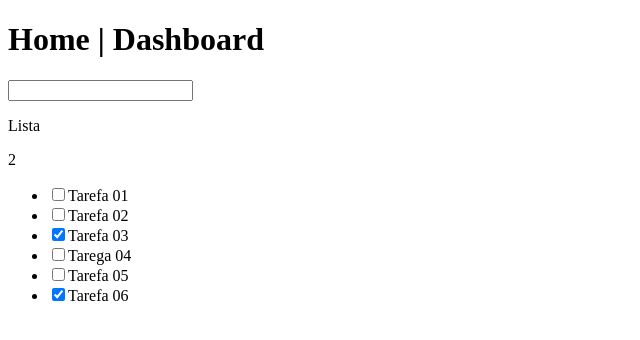
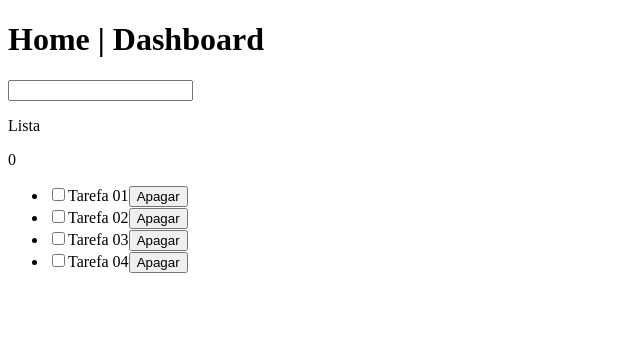
Before and after one commit to ovitorsaf/aulas, a React (Create React App) app: page /pagina-inicial in a window 1280 px wide. Shown: the top 340 px of the page, without its empty margins (0-640 px from the left). Built offline with nearby package versions, Linux system fonts and the light colour scheme; data requests are answered from the project's data file.

Commit message:
feat: add delete crud with backend

```diff
--- a/mock/db.json
+++ b/mock/db.json
@@ -13,22 +13,12 @@
     {
       "id": 3,
       "title": "Tarefa 03",
-      "isCompleted": true
+      "isCompleted": false
     },
     {
-      "title": "Tarega 04",
+      "title": "Tarefa 04",
       "isCompleted": false,
-      "id": 4
-    },
-    {
-      "title": "Tarefa 05",
-      "isCompleted": false,
-      "id": 5
-    },
-    {
-      "title": "Tarefa 06",
-      "isCompleted": true,
-      "id": 6
+      "id": 7
     }
   ]
 }
--- a/src/app/pages/dashboard/Dashboard.tsx
+++ b/src/app/pages/dashboard/Dashboard.tsx
@@ -69,6 +69,20 @@
 
     }, [lista]);
 
+    const handleDelete = useCallback((id: number) => {
+
+        TarefasService.deleteById(id)
+        .then((result) => {
+            if (result instanceof ApiException) {
+                alert(result.message);
+              } else {
+                setLista((oldLista) => {
+                    return oldLista.filter((oldListItem) => oldListItem.id !== id);
+                });
+              }
+        });
+    }, []);
+
     return(
         <div>
 
@@ -91,6 +105,8 @@
                                 onChange={() => handleToggleComplete(listItem.id)}
                             />
                             {listItem.title}
+
+                            <button onClick={() => handleDelete(listItem.id)}>Apagar</button>
                         </li>
                 })}
             </ul>
--- a/src/app/shared/services/api/tarefas/TarefasService.ts
+++ b/src/app/shared/services/api/tarefas/TarefasService.ts
@@ -49,7 +49,7 @@
 
 const deleteById = async (id: number): Promise<undefined | ApiException> => {
     try{
-        await Api().get(`./tarefas/${id}`);
+        await Api().delete(`./tarefas/${id}`);
         return undefined;
     }
     catch (error: any){
```
